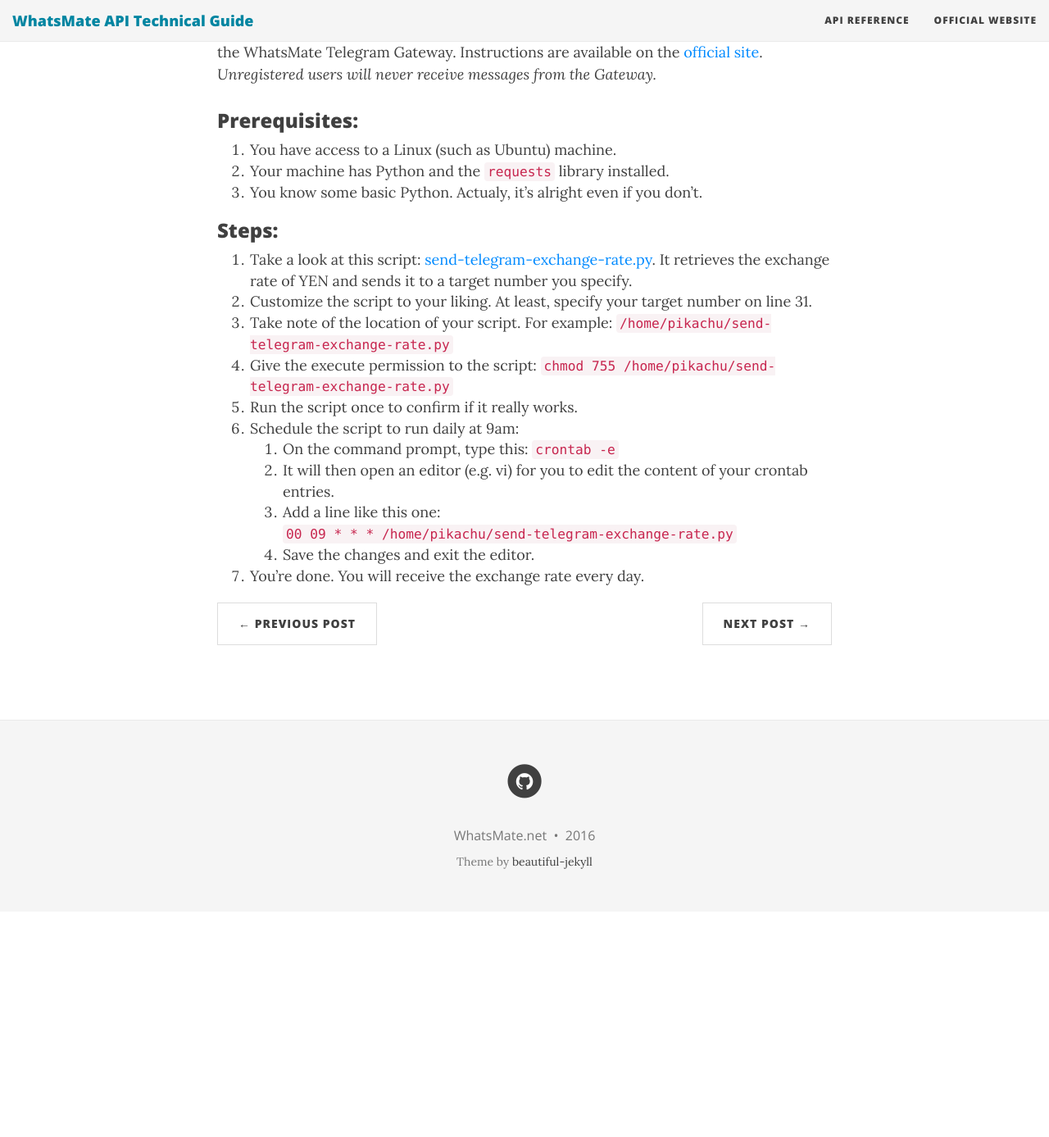
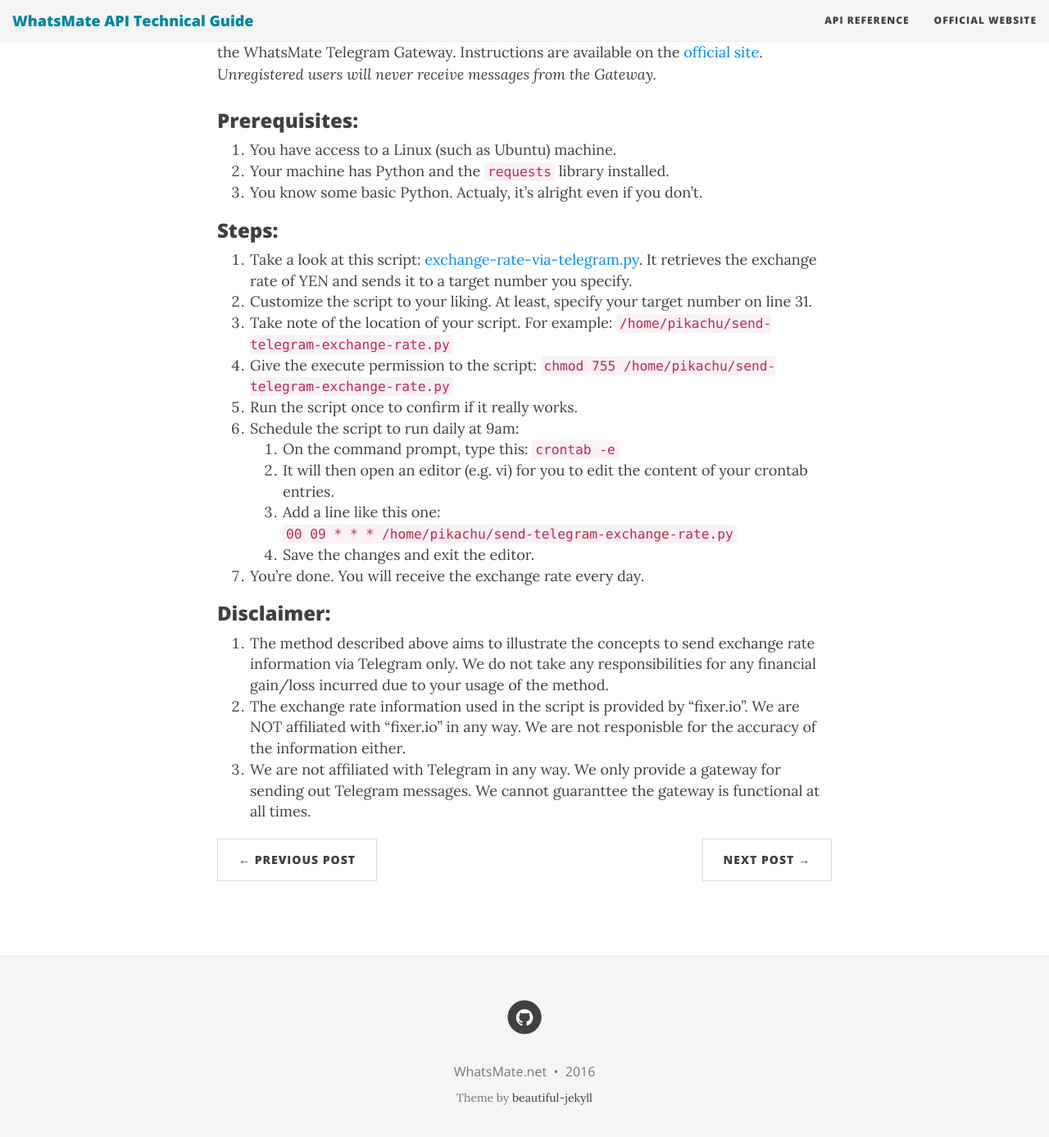
Before and after one commit to whatsmate/whatsmate.github.io, a Jekyll site: the page built from _posts/2016-09-19-schedule-send-telegram-daily.md, in a window 1280 px wide and 1400 px high, scrolled down 468 px. Shown: the top 1387 px of the window at 82% size. Built offline with Jekyll 4.4.1, drawn with Linux system fonts in a browser that asks for light colours; nearby versions of some CDN libraries; before the commit the page ends 1580 px from its top, so only the background shows below that.

Commit message:
update link

```diff
--- a/_posts/2016-09-19-schedule-send-telegram-daily.md
+++ b/_posts/2016-09-19-schedule-send-telegram-daily.md
@@ -20,7 +20,7 @@
 
 ### Steps:
 
-1. Take a look at this script: [send-telegram-exchange-rate.py](https://github.com/whatsmate/telegram-demos/blob/master/python/send-telegram-exchange-rate.py). It retrieves the exchange rate of YEN and sends it to a target number you specify.
+1. Take a look at this script: [exchange-rate-via-telegram.py](https://github.com/whatsmate/telegram-demos/blob/master/python/exchange-rate-via-telegram.py){:target="_blank"}. It retrieves the exchange rate of YEN and sends it to a target number you specify.
 2. Customize the script to your liking. At least, specify your target number on line 31.
 3. Take note of the location of your script. For example: `/home/pikachu/send-telegram-exchange-rate.py`
 4. Give the execute permission to the script: `chmod 755 /home/pikachu/send-telegram-exchange-rate.py`
@@ -32,3 +32,11 @@
       `00 09 * * *    /home/pikachu/send-telegram-exchange-rate.py`
    4. Save the changes and exit the editor.
 7. You're done. You will receive the exchange rate every day.
+
+
+
+### Disclaimer:
+
+1. The method described above aims to illustrate the concepts to send exchange rate information via Telegram only. We do not take any responsibilities for any financial gain/loss incurred due to your usage of the method.
+2. The exchange rate information used in the script is provided by "fixer.io". We are NOT affiliated with "fixer.io" in any way. We are not responisble for the accuracy of the information either.
+3. We are not affiliated with Telegram in any way. We only provide a gateway for sending out Telegram messages. We cannot guaranttee the gateway is functional at all times.
```
